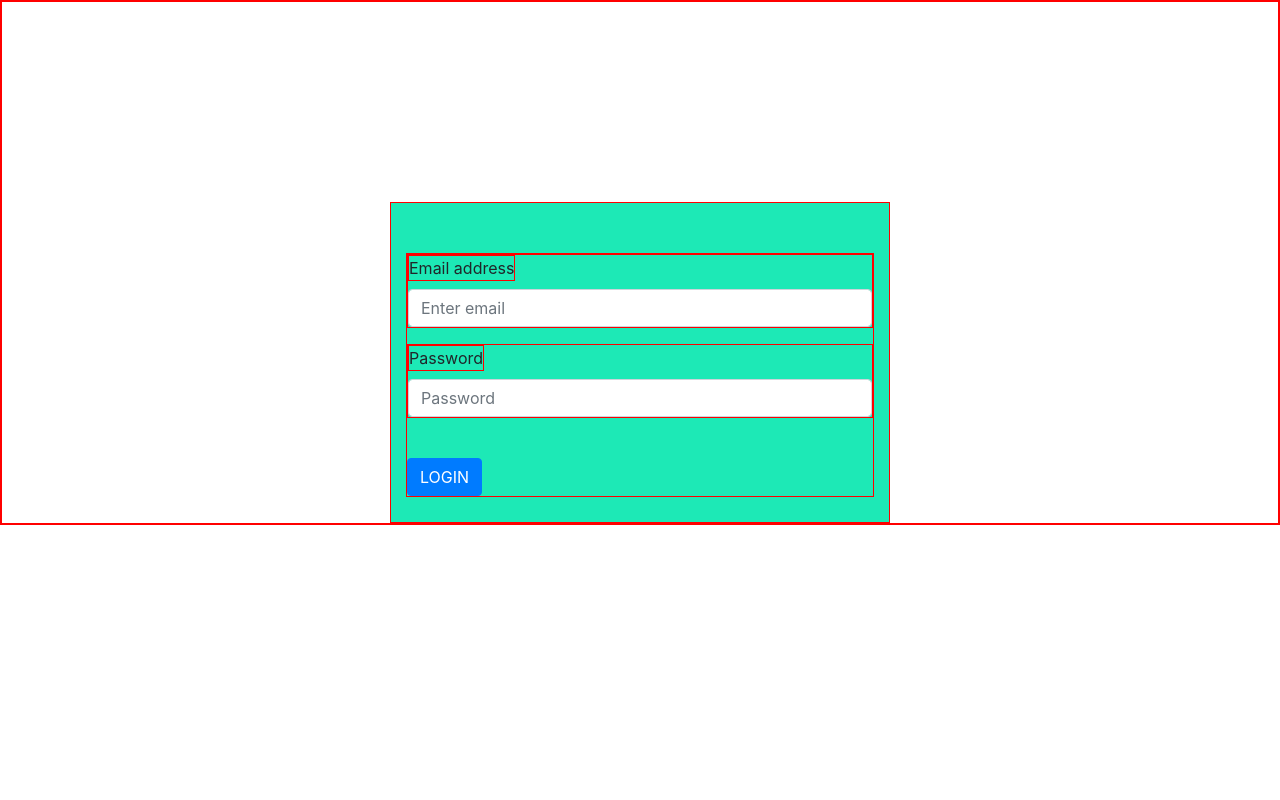
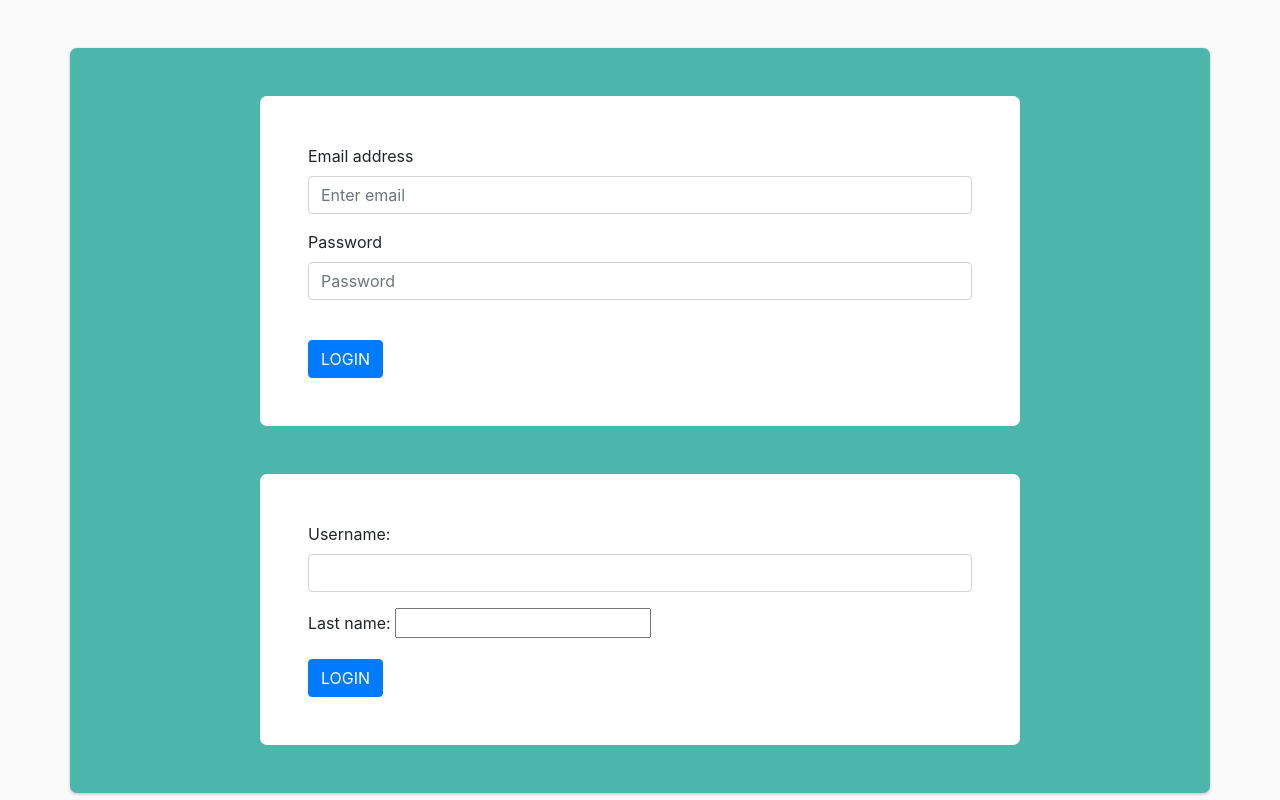
Before and after one commit to TheBigRed/Stylista, a Django app: page /landing/login/ in a window 1280 px wide. Run offline with Django 3.2, Linux system fonts and the light colour scheme; some libraries are stand-ins or nearby versions.

Commit message:
Create Login Form
*Add form fields
*Add field attributes (class, id, etc)
*Change style of form-container class
*Create form-cards class for columns
*Create two forms in login.html for testing
*Change authenticate view to authenticate through form logic

```diff
--- /dev/null
+++ b/landing/forms.py
@@ -0,0 +1,13 @@
+from django import forms
+from django.forms import ModelForm, TextInput
+from django.contrib.auth.models import User
+
+
+class LoginForm(ModelForm):
+
+    class Meta:
+        model = User
+        fields = ('username', 'last_name')
+        widgets = {
+            'username': TextInput(attrs={'class': 'form-control'}),
+        }
--- a/landing/static/landing/css/styles-login.css
+++ b/landing/static/landing/css/styles-login.css
@@ -1,9 +1,23 @@
+body{
+
+    background-color: #FAFAFA;
+
+}
+
 .form-container{
 
-    max-width: 500px;
-    margin-top: 200px;
-    background-color: #1DE9B6;
-    padding-top: 50px;
-    padding-bottom: 25px;
+    background-color: #4DB6AC;
+    border-radius: 7px 7px 7px 7px;
+    -moz-border-radius: 7px 7px 7px 7px;
+    -webkit-border-radius: 7px 7px 7px 7px;
+    box-shadow: 0 1px 1px 0 rgba(60,64,67,.08),0 1px 3px 1px rgba(60,64,67,.16);
 
 }
+
+.form-cards{
+
+    border-radius: 7px 7px 7px 7px;
+    -moz-border-radius: 7px 7px 7px 7px;
+    -webkit-border-radius: 7px 7px 7px 7px;
+
+}
--- a/landing/templates/landing/login.html
+++ b/landing/templates/landing/login.html
@@ -5,16 +5,13 @@
         <meta name="viewport" content="width=device-width, initial-scale=1, shrink-to-fit=no">
         <link rel="stylesheet" href="https://maxcdn.bootstrapcdn.com/bootstrap/4.0.0/css/bootstrap.min.css"
         integrity="sha384-Gn5384xqQ1aoWXA+058RXPxPg6fy4IWvTNh0E263XmFcJlSAwiGgFAW/dAiS6JXm" crossorigin="anonymous">
-        {% load static %}
         <link rel="stylesheet" type="text/css" href="{% static 'landing/css/styles-login.css' %}">
-        <style>
-            *{
-                border: 1px solid red;
-              }
-        </style>
     </head>
 <body>
-    <div class="container form-container">
+    <section>
+        <div class="container form-container mt-5 py-5">
+            <div class="row justify-content-center">
+                <div class="col-lg-8 col-12 p-5 form-cards" style="background-color: #FFFFFF;">
                     <form action="{% url 'landing:authenticate' %}" method="post">
                         {% csrf_token %}
                         <div class="form-group">
@@ -29,5 +26,22 @@
                         <button type="submit" class="btn btn-primary">LOGIN</button>
                     </form>
                 </div>
+            </div>
+            <div class="row justify-content-center mt-5">
+                <div class="col-lg-8 col-12 p-5 form-cards" style="background-color: #FFFFFF;">
+                    <form action="{% url 'landing:authenticate' %}" method="post">
+                        {% csrf_token %}
+                        {% for field in form.visible_fields %}
+                            <div class="form-group">
+                                {{field.label_tag}}
+                                {{field}}
+                            </div>
+                        {% endfor %}
+                        <button type="submit" class="btn btn-primary">LOGIN</button>
+                    </form>
+                </div>
+            </div>
+        </div>
+    </section>
 </body>
 </html>
--- a/landing/views.py
+++ b/landing/views.py
@@ -7,6 +7,8 @@ from datetime import datetime
 from django.urls import reverse
 from django.core.exceptions import ObjectDoesNotExist
 from core.models import Account
+from django.contrib.auth.models import User
+from .forms import LoginForm
 from landing.utils import create_session
 from django.contrib.sessions.backends.db import SessionStore
 
@@ -14,6 +16,12 @@ from django.contrib.sessions.backends.db import SessionStore
 def index(request):
     template = loader.get_template('landing/index.html')
     context = {}
+
+    user_client = User.objects.get(username='test_user')
+    client_address = user_client.client.address
+    print("User name {}".format(user_client.first_name + user_client.last_name))
+    print("User address {}".format(client_address))
+
     return HttpResponse(template.render(context, request))
 
 
@@ -79,22 +87,32 @@ def authenticate(request):
     :param request: receive form data login
     :return: redirect to page main page after login
     """
-    try:
-        email = request.POST['email']
-        password = request.POST['password']
-        stylista = Stylist.objects.get(email=email, password=password)
-        user_firstname = stylista.first_name
-        if stylista:
-            #return HttpResponseRedirect(reverse('landing:account', args=(stylista,)))
-            print("Authenticated : " + user_firstname)
-            create_session(request, stylista.pk)
+
+    if request.method == 'POST':
+        form = LoginForm(request.POST)
+        if form.is_valid():
             return HttpResponseRedirect(reverse('core:main'))
 
-    except ObjectDoesNotExist:
-        #return redirect('core:main')
-        #raise Http404("Please sign up")
-        return HttpResponse("Please SIGN UP")
+    else:
+        form = LoginForm
 
+    return render(request, 'landing/login.html', {'form': form})
+
+    # try:
+    #     email = request.POST['email']
+    #     password = request.POST['password']
+    #     stylista = Stylist.objects.get(email=email, password=password)
+    #     user_firstname = stylista.first_name
+    #     if stylista:
+    #         #return HttpResponseRedirect(reverse('landing:account', args=(stylista,)))
+    #         print("Authenticated : " + user_firstname)
+    #         create_session(request, stylista.pk)
+    #         return HttpResponseRedirect(reverse('core:main'))
+    #
+    # except ObjectDoesNotExist:
+    #     #return redirect('core:main')
+    #     #raise Http404("Please sign up")
+    #     return HttpResponse("Please SIGN UP")
 
 
 def account(request, kottai):
@@ -110,7 +128,15 @@ def login(request):
     :param request: none
     :return: about site page
     """
-    return render(request, 'landing/login.html')
+    form = LoginForm
+
+    context = {
+
+        'form': form
+
+    }
+
+    return render(request, 'landing/login.html', context)
 
 
 def thankyou(request, fullname):
```
Lines whose indentation alone changed are shown as unchanged.
